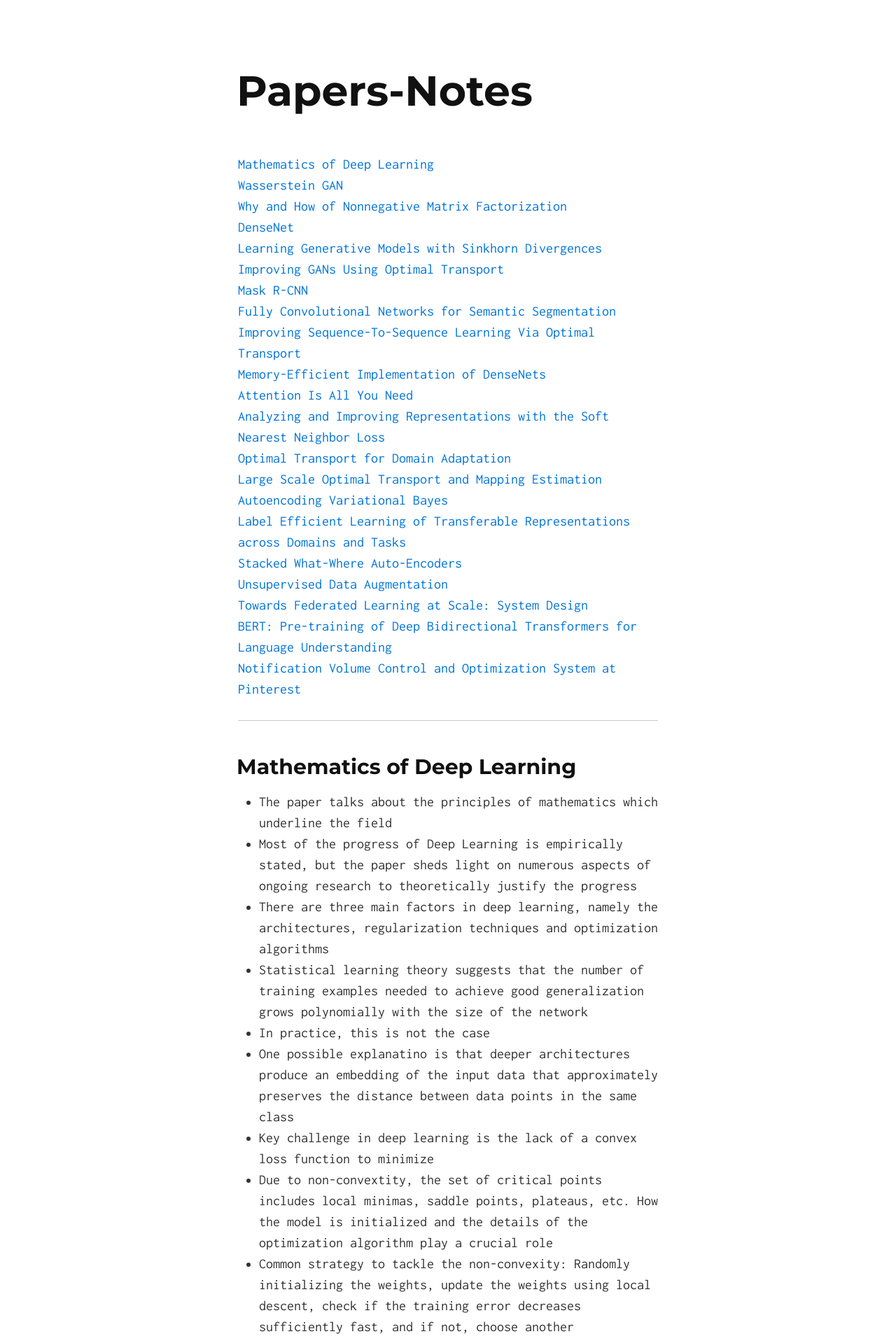
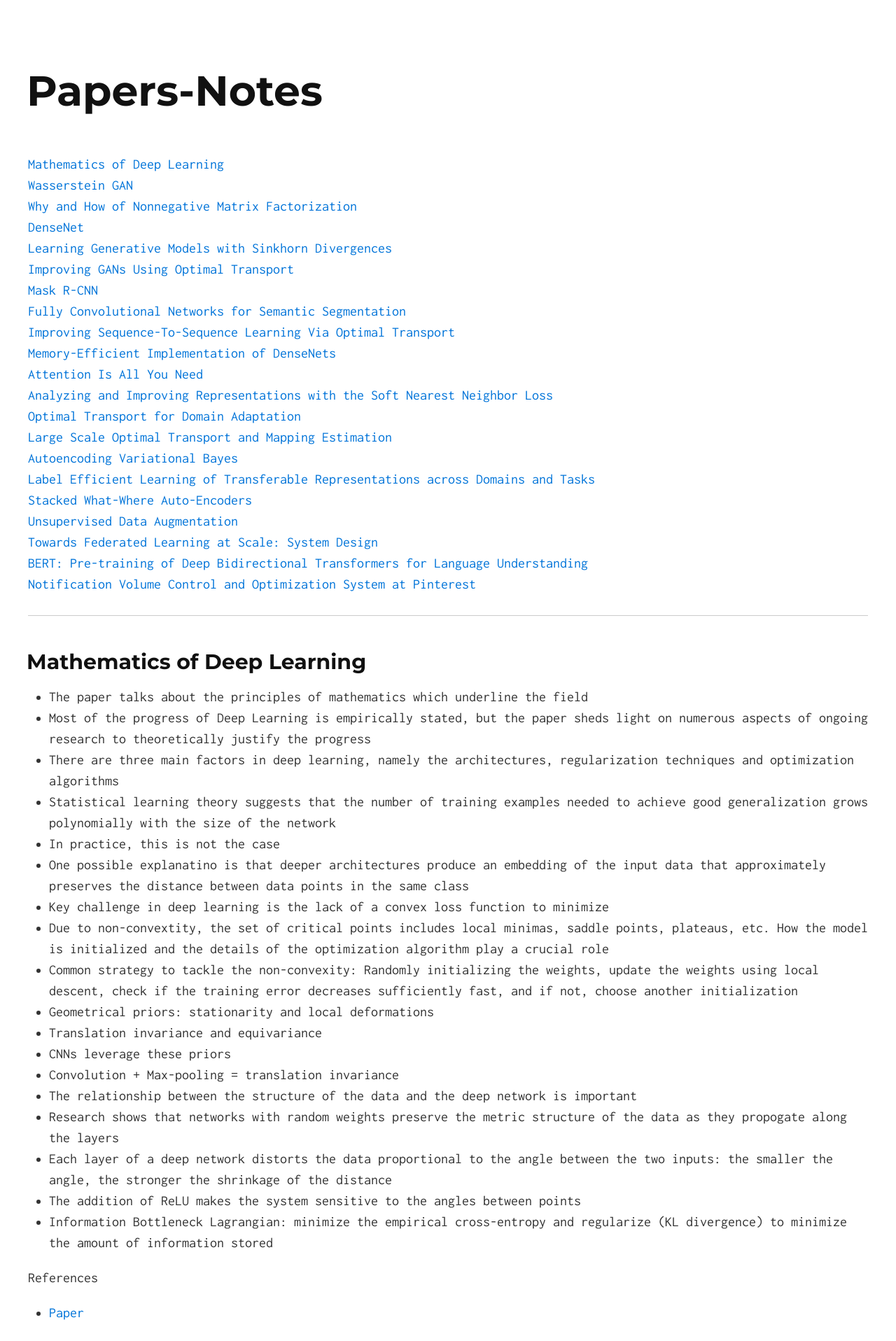
Before and after one commit to divyanshk/Papers-Blogs, a Jekyll site: the page built from index.md, in a window 1280 px wide. Shown: the top 1916 px of the page at 70% size. Built offline with Jekyll 4.4.1, drawn with Linux system fonts in a browser that asks for light colours; formulas are drawn with MathJax 3.

Commit message:
new look

```diff
--- a/_sass/_solo.scss
+++ b/_sass/_solo.scss
@@ -127,7 +127,7 @@ td, th {
   border: 1px solid #ccc;
 }
 
-pre, code {
+ipre, code {
   font-family: inherit;
   background-color: #eee;
 }
@@ -146,7 +146,7 @@ pre > code {
 }
 
 .container {
-  max-width: 30rem;
+  max-width: 60rem;
   margin: 0 auto;
   padding: 0 1rem;
 }
```
Also changed, not shown: 1 other file.
